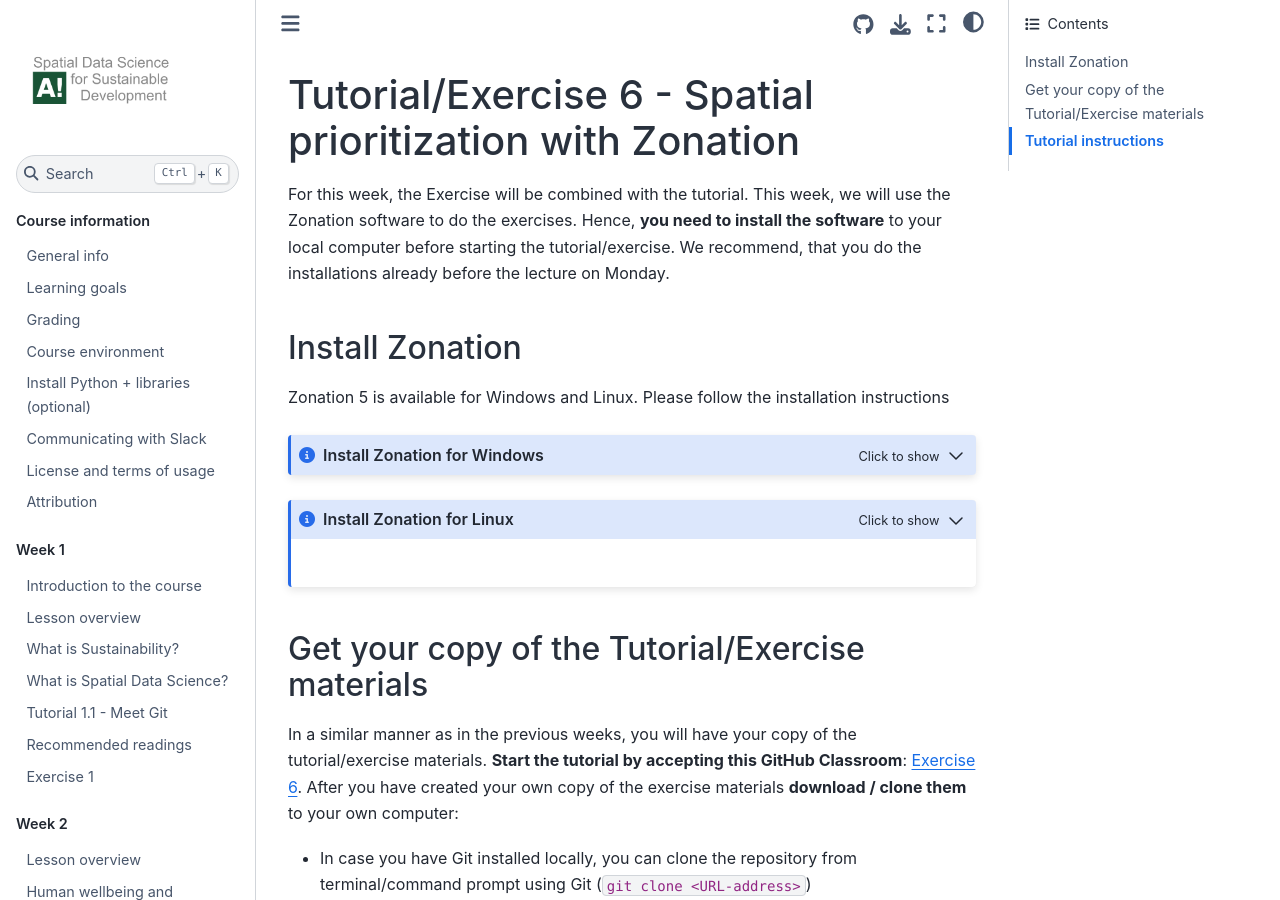
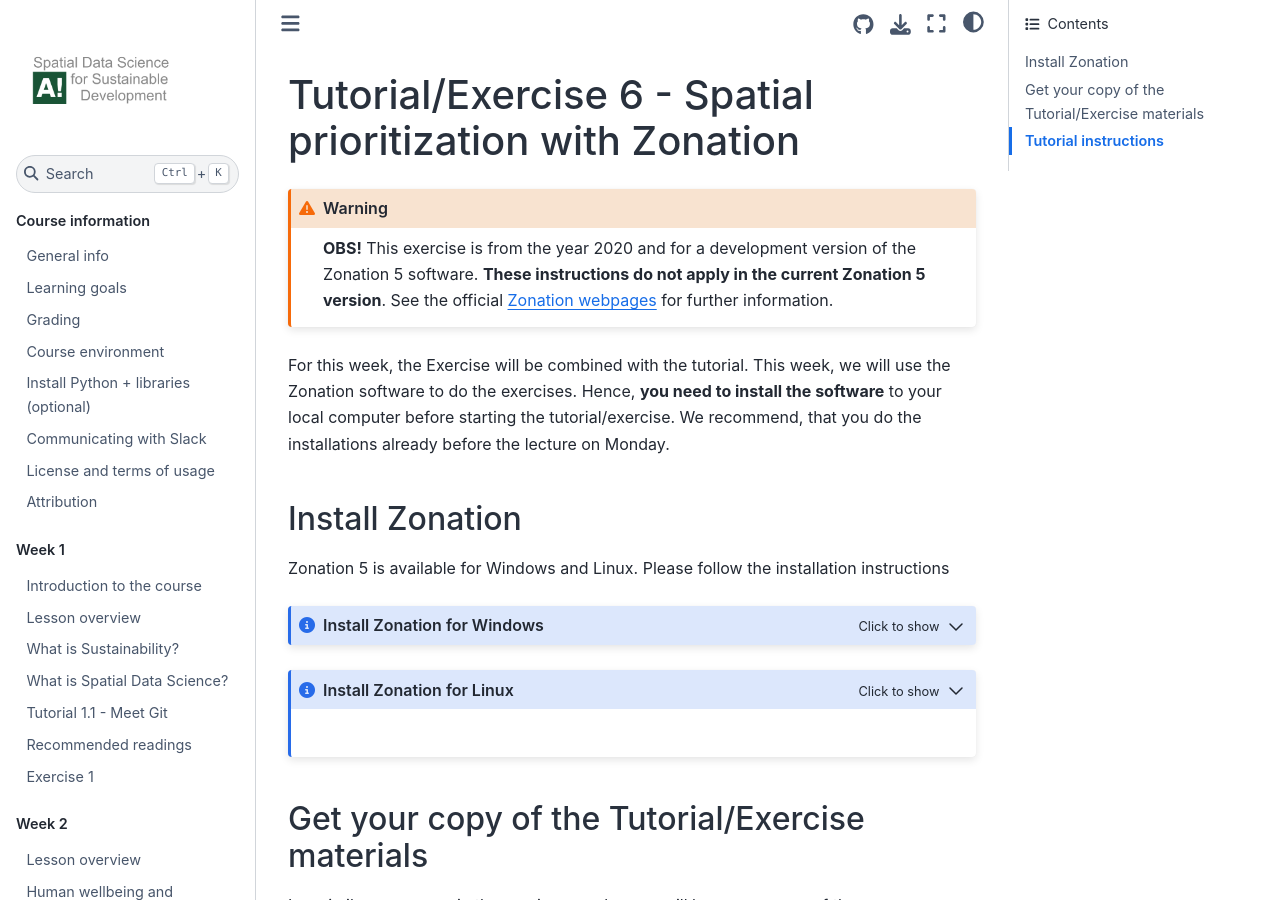
Before and after one commit to AaltoGIS/Sustainability-GIS, a Sphinx documentation site: the page built from source/lessons/L6/zonation-tutorial.rst, in a window 1280 px wide and 900 px high. Built offline with Sphinx 7.4.7 and the Sphinx Book theme 1.1.4, drawn with Linux system fonts in a browser that asks for light colours; pages that are not in the unit, such as notebooks, are missing from menus.

Commit message:
Add warning about old materials

```diff
--- a/source/lessons/L6/zonation-tutorial.rst
+++ b/source/lessons/L6/zonation-tutorial.rst
@@ -1,5 +1,8 @@
 Tutorial/Exercise 6 - Spatial prioritization with Zonation
 ==========================================================
+
+.. warning::
+   **OBS!** This exercise is from the year 2020 and for a development version of the Zonation 5 software. **These instructions do not apply in the current Zonation 5 version**. See the official `Zonation webpages <https://zonationteam.github.io/Zonation5/>`__ for further information.
 
 For this week, the Exercise will be combined with the tutorial. This week, we will use the Zonation software to do the exercises.
 Hence, **you need to install the software** to your local computer before starting the tutorial/exercise. We recommend, that you
```
